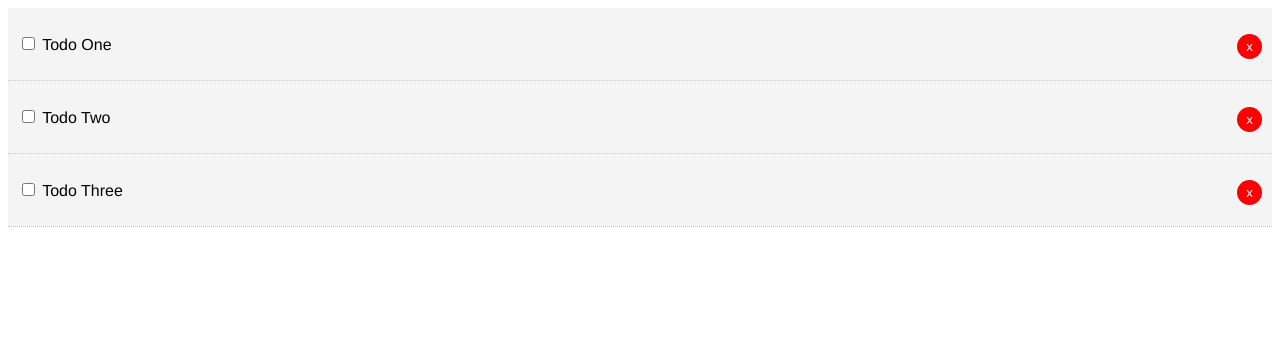
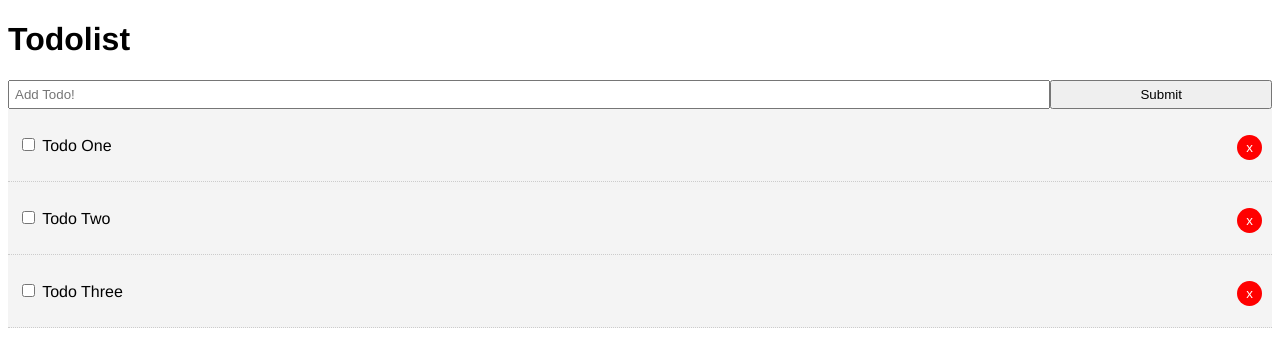
Before and after one commit to Akif-G/vueTodoApp, a Vue app: page / in a window 1280 px wide. Shown: the top 344 px of the page. Built offline with nearby package versions, Linux system fonts and the light colour scheme.

Commit message:
added add todo comp and header

```diff
--- a/src/App.vue
+++ b/src/App.vue
@@ -1,43 +1,49 @@
 <template>
   <div id="app">
-    <Todos v-bind:todos="todos" v-on:del-todo="deleteTodo"/>
+    <Header />
+    <AddTodo />
+    <Todos v-bind:todos="todos" v-on:del-todo="deleteTodo" />
   </div>
 </template>
 
 <script>
-import Todos from './components/Todos';
+import Todos from "./components/Todos";
+import Header from "./components/layout/Header";
+import AddTodo from "./components/AddTodo";
 export default {
-  name: 'App',
+  name: "App",
   components: {
-    Todos
+    Todos,
+    Header,
+    AddTodo,
   },
-  data(){
-    return{
-      todos:[
+  data() {
+    return {
+      todos: [
         {
-          id:1,
-          title:"Todo One",
-          completed:false,
+          id: 1,
+          title: "Todo One",
+          completed: false,
         },
         {
-          id:2,
-          title:"Todo Two",
-          completed:false,
+          id: 2,
+          title: "Todo Two",
+          completed: false,
         },
         {
-          id:3,
-          title:"Todo Three",
-          completed:false,
-        }
-      ]
-    }
+          id: 3,
+          title: "Todo Three",
+          completed: false,
+        },
+      ],
+    };
   },
-  methods:{
-    deleteTodo(id){
-      this.todos=this.todos.filter(todo=>todo.id!==id);
-    }
-  }
-}
+  methods: {
+    deleteTodo(id) {
+      this.todos = this.todos.filter((todo) => todo.id !== id);
+    },
+  },
+};
 </script>
 
 <!--global styling-->
--- /dev/null
+++ b/src/components/AddTodo.vue
@@ -0,0 +1,27 @@
+<template>
+  <div>
+    <form>
+      <input type="text" name="title" placeholder="Add Todo!" />
+      <input type="submit" value="Submit" class="btn" />
+    </form>
+  </div>
+</template>
+
+<script>
+export default {
+  name: "AddTodo",
+};
+</script>
+
+<style scoped>
+form {
+  display: flex;
+}
+input[type="text"] {
+  flex: 10;
+  padding: 5px;
+}
+input[type="submit"] {
+  flex: 2;
+}
+</style>
--- a/src/components/TodoItem.vue
+++ b/src/components/TodoItem.vue
@@ -1,24 +1,23 @@
 <template>
   <div class="todo-item" v-bind:class="{'is-complete':todo.completed}">
     <p>
-        <input type="checkbox" v-on:change="markComplete">
+      <input type="checkbox" v-on:change="markComplete" />
       {{todo.title}}
-        <button class="del" @click="$emit('del-todo', todo.id)" >x</button>
+      <button class="del" @click="$emit('del-todo', todo.id)">x</button>
     </p>
   </div>
 </template>
 
 <script>
-
 export default {
   name: "TodoItem",
   props: ["todo"],
-    methods:{
-        markComplete(){
-            this.todo.completed=!this.todo.completed;
-        }
-    }
-}
+  methods: {
+    markComplete() {
+      this.todo.completed = !this.todo.completed;
+    },
+  },
+};
 </script>
 
 <style scoped>
--- /dev/null
+++ b/src/components/layout/Header.vue
@@ -0,0 +1,14 @@
+<template>
+  <header class="header">
+    <h1>Todolist</h1>
+  </header>
+</template>
+
+<script>
+export default {
+  name: "Header",
+};
+</script>
+
+<style>
+</style>
```
Also changed, not shown: src/components/Todos.vue (+11 -12 lines). Lines whose indentation alone changed are shown as unchanged.
